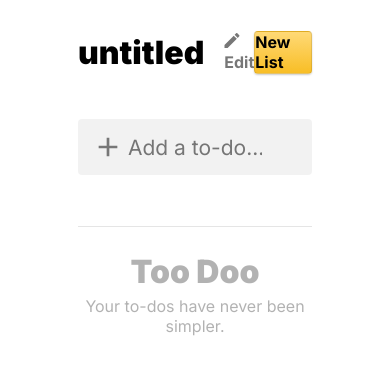
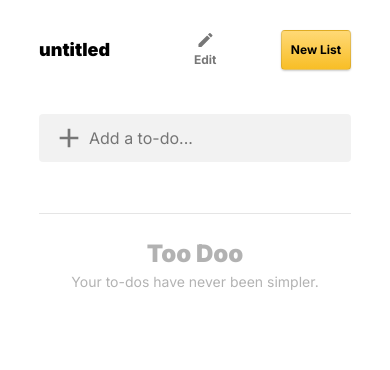
Before and after one commit to frle10/too-doo-frontend, a React (Create React App) app: page / in a window 390 px wide. Shown: the top 370 px of the page. Built offline with nearby package versions, Linux system fonts and the light colour scheme.

Commit message:
Solved media queries.

```diff
--- a/src/App.tsx
+++ b/src/App.tsx
@@ -2,9 +2,13 @@ import React from 'react';
 import { css } from 'emotion';
 import Spinner from './components/Spinner';
 import ApplicationRouter from './ApplicationRouter';
+import { mqMax } from './util/constants';
 
 const app = css({
   padding: '0 20%',
+  [mqMax[2]]: {
+    padding: '0 10%',
+  },
 });
 
 function App() {
--- a/src/components/Footer.tsx
+++ b/src/components/Footer.tsx
@@ -1,5 +1,6 @@
 import React from 'react';
 import { css } from 'emotion';
+import { mqMax } from '../util/constants';
 
 const footerStyle = css({
   display: 'flex',
@@ -21,10 +22,16 @@ const footerHeaderStyle = css({
   fontWeight: 900,
   fontSize: '32px',
   margin: '5px 0',
+  [mqMax[1]]: {
+    fontSize: '24px',
+  },
 });
 
 const footerContentStyle = css({
   marginBottom: '20px',
+  [mqMax[1]]: {
+    fontSize: '14px',
+  },
 });
 
 const Footer = () => {
--- a/src/components/Header.tsx
+++ b/src/components/Header.tsx
@@ -3,6 +3,7 @@ import { css, cx } from 'emotion';
 import { makeEditable, validateNameChange } from '../util/headerUtil';
 import Pen from '../images/pen.svg';
 import Done from '../images/done-icon.svg';
+import { mqMax } from '../util/constants';
 
 interface Props {
   name: string;
@@ -16,6 +17,7 @@ const headerStyle = css({
   justifyContent: 'space-between',
   alignItems: 'center',
   margin: '16px 0',
+  minHeight: '35px',
 });
 
 const toDoListNameStyle = css({
@@ -33,11 +35,41 @@ const inputStyle = css({
   borderRadius: '4px',
   boxShadow: '0px 0px 1px 1px rgba(0,0,0,0.75)',
   margin: '-1px 0',
+  height: '35px',
+  [mqMax[2]]: {
+    fontSize: '26px',
+    width: '400px',
+  },
+  [mqMax[1]]: {
+    fontSize: '18px',
+    width: '150px',
+  },
+  [mqMax[0]]: {
+    fontSize: '16px',
+    width: '100px',
+  },
+});
+
+const divNameStyle = css({
+  width: '500px',
+  wordBreak: 'break-all',
+  [mqMax[2]]: {
+    fontSize: '26px',
+    width: '400px',
+  },
+  [mqMax[1]]: {
+    fontSize: '18px',
+    width: '150px',
+  },
+  [mqMax[0]]: {
+    fontSize: '16px',
+    width: '100px',
+  },
 });
 
 const nameDisplayStyle = (showInput: boolean) =>
   css({
-    display: showInput ? 'none' : 'block',
+    display: showInput ? 'none' : 'flex',
   });
 
 const inputDisplayStyle = (showInput: boolean) =>
@@ -46,16 +78,31 @@ const inputDisplayStyle = (showInput: boolean) =>
   });
 
 const editButtonStyle = css({
+  flexDirection: 'row',
+  justifyContent: 'center',
+  alignItems: 'center',
   fontWeight: 'bold',
+  marginLeft: '20px',
+  marginRight: '5px',
   color: '#777777',
-  marginLeft: '20px',
   ':hover': {
     cursor: 'pointer',
+  },
+  [mqMax[1]]: {
+    flexDirection: 'column',
+    justifyContent: 'center',
+    fontSize: '12px',
+    marginLeft: '5px',
   },
 });
 
 const penSvgStyle = css({
   marginRight: '5px',
+  [mqMax[1]]: {
+    width: '15px',
+    marginRight: '0',
+    marginBottom: '5px',
+  },
 });
 
 const doneStyle = css({
@@ -80,6 +127,11 @@ const newListButtonStyle = css({
     boxShadow: 'none',
     background: 'linear-gradient(90deg, #FFD976 0%, #F8BE26 100%)',
     cursor: 'pointer',
+  },
+  [mqMax[1]]: {
+    fontSize: '12px',
+    width: '70px',
+    height: '40px',
   },
 });
 
@@ -109,7 +161,11 @@ const Header = (props: Props) => {
           onKeyPress={detectEnter}
         />
         <div
-          className={cx([nameDisplayStyle(showInput), toDoListNameStyle])}
+          className={cx([
+            nameDisplayStyle(showInput),
+            toDoListNameStyle,
+            divNameStyle,
+          ])}
           onClick={() => makeEditable(setShowInput)}
         >
           {props.name}
--- a/src/components/ToDo.tsx
+++ b/src/components/ToDo.tsx
@@ -1,6 +1,7 @@
 import React from 'react';
 import { css } from 'emotion';
 import Checkmark from '../images/checkmark.svg';
+import { mqMax } from '../util/constants';
 
 interface Props {
   id: number;
@@ -16,9 +17,13 @@ const toDoStyle = css({
   alignItems: 'center',
   fontSize: '21px',
   margin: '25px 0',
-  '& label': {
-    marginLeft: '15px',
+  [mqMax[1]]: {
+    fontSize: '16px',
   },
+});
+
+const labelStyle = css({
+  wordBreak: 'break-all',
 });
 
 const customCheckboxStyle = (completed: boolean) =>
@@ -26,12 +31,17 @@ const customCheckboxStyle = (completed: boolean) =>
     display: 'flex',
     justifyContent: 'center',
     alignItems: 'center',
-    width: '24px',
-    height: '24px',
+    minWidth: '24px',
+    minHeight: '24px',
+    marginRight: '15px',
     border: '2px solid black',
     borderRadius: '4px',
     backgroundColor: completed ? 'black' : 'white',
     cursor: 'pointer',
+    [mqMax[1]]: {
+      minWidth: '20px',
+      minHeight: '20px',
+    },
   });
 
 const checkmarkStyle = (completed: boolean) =>
@@ -40,6 +50,9 @@ const checkmarkStyle = (completed: boolean) =>
     WebkitUserSelect: 'none',
     msUserSelect: 'none',
     userSelect: 'none',
+    [mqMax[1]]: {
+      width: '12px',
+    },
   });
 
 const ToDo = (props: Props) => {
@@ -56,7 +69,7 @@ const ToDo = (props: Props) => {
           className={checkmarkStyle(props.completed)}
         />
       </div>
-      <label>{props.toDoContent}</label>
+      <div className={labelStyle}>{props.toDoContent}</div>
     </li>
   );
 };
--- a/src/components/ToDoGenerator.tsx
+++ b/src/components/ToDoGenerator.tsx
@@ -1,6 +1,7 @@
 import React, { KeyboardEvent } from 'react';
 import { css } from 'emotion';
 import Plus from '../images/plus.svg';
+import { mqMax } from '../util/constants';
 
 interface Props {
   addTodo: (todo: any) => void;
@@ -24,9 +25,12 @@ const inputStyle = css({
   background: 'rgba(0, 0, 0, 0.05)',
   fontFamily: 'Inter',
   fontSize: '21px',
-  color: 'rgba(0, 0, 0, 0.25)',
   padding: '0 50px',
   margin: '15px 0',
+  [mqMax[1]]: {
+    height: '48px',
+    fontSize: '16px',
+  },
 });
 
 const plusStyle = css({
--- a/src/pages/Home.tsx
+++ b/src/pages/Home.tsx
@@ -55,7 +55,12 @@ const Home = () => {
 
     await callChangeName(uuidArg, name).then((tl) => {
       setToDoList(tl.data);
-      history.push(`/${toDoList.uuid}`);
+      const input = document.getElementById('toDoListName') as HTMLInputElement;
+      input.value = tl.data.name;
+
+      if (!urlUuid) {
+        history.push(`/${toDoList.uuid}`);
+      }
     });
   };
 
--- a/src/util/constants.ts
+++ b/src/util/constants.ts
@@ -1,7 +1,11 @@
 import { TodoList } from './types';
 
 export const UNTITLED = 'untitled';
-export const BACKEND_DOMAIN = 'https://api.frle.net';
+export const BACKEND_DOMAIN = 'http://localhost:3000';
+
+export const breakpoints = [350, 600, 1024, 2000];
+export const mqMin = breakpoints.map((bp) => `@media (min-width: ${bp}px)`);
+export const mqMax = breakpoints.map((bp) => `@media (max-width: ${bp}px)`);
 
 export const toDoListExample: TodoList = {
   id: 1,
```
